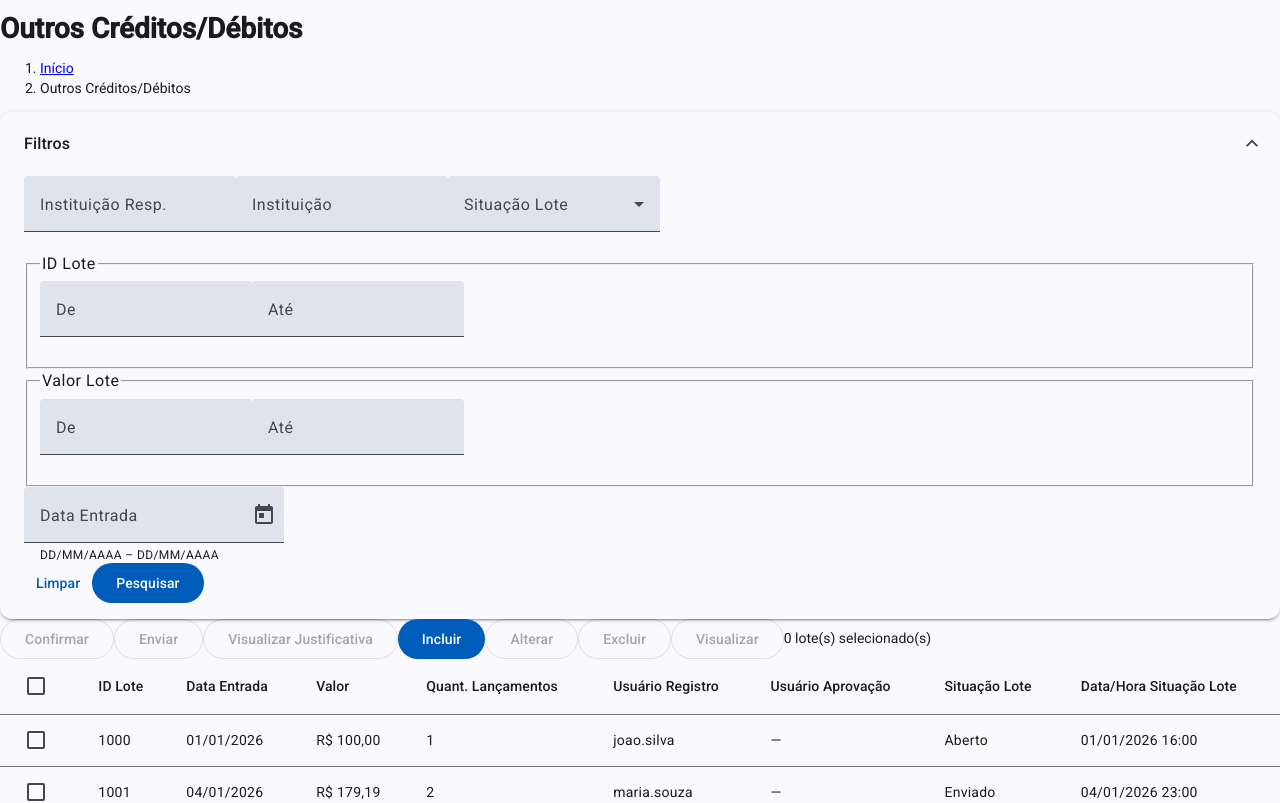
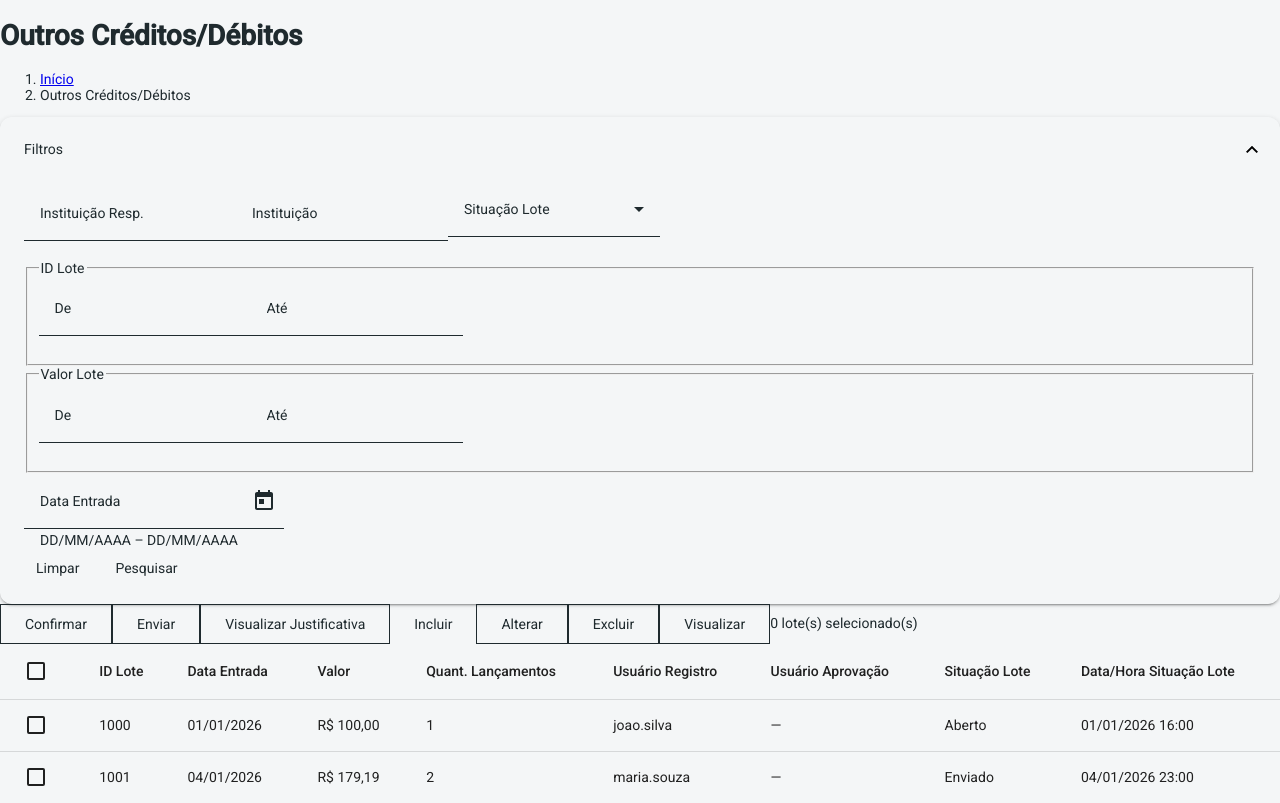
Before and after one commit to ysobarbosa/outros-creditos-debitos, an Angular app: page / in a window 1280 px wide. Shown: the top 803 px of the page. Built offline with nearby package versions, Linux system fonts and the light colour scheme.

Commit message:
style: add design tokens and teal Material theme

```diff
--- a/angular.json
+++ b/angular.json
@@ -3,7 +3,9 @@
   "version": 1,
   "cli": {
     "packageManager": "npm",
-    "schematicCollections": ["angular-eslint"]
+    "schematicCollections": [
+      "angular-eslint"
+    ]
   },
   "newProjectRoot": "projects",
   "projects": {
@@ -22,6 +24,11 @@
         "build": {
           "builder": "@angular/build:application",
           "options": {
+            "stylePreprocessorOptions": {
+              "includePaths": [
+                "src/styles"
+              ]
+            },
             "browser": "src/main.ts",
             "tsConfig": "tsconfig.app.json",
             "inlineStyleLanguage": "scss",
@@ -31,7 +38,9 @@
                 "input": "public"
               }
             ],
-            "styles": ["src/styles.scss"],
+            "styles": [
+              "src/styles.scss"
+            ],
             "server": "src/main.server.ts",
             "outputMode": "server",
             "security": {
@@ -80,7 +89,10 @@
         "lint": {
           "builder": "@angular-eslint/builder:lint",
           "options": {
-            "lintFilePatterns": ["src/**/*.ts", "src/**/*.html"]
+            "lintFilePatterns": [
+              "src/**/*.ts",
+              "src/**/*.html"
+            ]
           }
         }
       }
--- a/src/styles.scss
+++ b/src/styles.scss
@@ -1,39 +1,3 @@
-// Include theming for Angular Material with `mat.theme()`.
-// This Sass mixin will define CSS variables that are used for styling Angular Material
-// components according to the Material 3 design spec.
-// Learn more about theming and how to use it for your application's
-// custom components at https://material.angular.dev/guide/theming
-@use '@angular/material' as mat;
-
-html {
-  height: 100%;
-  @include mat.theme(
-    (
-      color: (
-        primary: mat.$azure-palette,
-        tertiary: mat.$blue-palette,
-      ),
-      typography: Roboto,
-      density: 0,
-    )
-  );
-}
-
-body {
-  // Default the application to a light color theme. This can be changed to
-  // `dark` to enable the dark color theme, or to `light dark` to defer to the
-  // user's system settings.
-  color-scheme: light;
-
-  // Set a default background, font and text colors for the application using
-  // Angular Material's system-level CSS variables. Learn more about these
-  // variables at https://material.angular.dev/guide/system-variables
-  background-color: var(--mat-sys-surface);
-  color: var(--mat-sys-on-surface);
-  font: var(--mat-sys-body-medium);
-
-  // Reset the user agent margin.
-  margin: 0;
-  height: 100%;
-}
-/* You can add global styles to this file, and also import other style files */
+@use 'token';
+@use 'theme-colors';
+@use 'base';
--- /dev/null
+++ b/src/styles/_base.scss
@@ -0,0 +1,18 @@
+*,
+*::before,
+*::after {
+  box-sizing: border-box;
+}
+
+html,
+body {
+  height: 100%;
+}
+
+body {
+  margin: 0;
+  font-family: var(--font-family);
+  font-size: var(--font-size-md);
+  background: var(--color-bg);
+  color: var(--color-text);
+}
--- /dev/null
+++ b/src/styles/_breakpoints.scss
@@ -0,0 +1,8 @@
+$md: 768px;
+$lg: 1024px;
+
+@mixin below($breakpoint) {
+  @media (max-width: ($breakpoint - 1px)) {
+    @content;
+  }
+}
--- /dev/null
+++ b/src/styles/_theme-colors.scss
@@ -0,0 +1,137 @@
+// This file was generated by running 'ng generate @angular/material:theme-color'.
+// Proceed with caution if making changes to this file.
+
+@use 'sass:map';
+@use '@angular/material' as mat;
+
+// Note: Color palettes are generated from primary: #002b32, secondary: #fff
+$_palettes: (
+  primary: (
+    0: #000000,
+    10: #001f25,
+    20: #0d353c,
+    25: #1b4048,
+    30: #274c53,
+    35: #34585f,
+    40: #40646c,
+    50: #597d85,
+    60: #72979f,
+    70: #8cb1ba,
+    80: #a7cdd6,
+    90: #c3e9f2,
+    95: #d4f7ff,
+    98: #effcff,
+    99: #f7fdff,
+    100: #ffffff,
+  ),
+  secondary: (
+    0: #000000,
+    10: #1a1c1c,
+    20: #2f3131,
+    25: #3a3c3c,
+    30: #454747,
+    35: #515353,
+    40: #5d5f5f,
+    50: #767777,
+    60: #909191,
+    70: #aaabab,
+    80: #c6c6c7,
+    90: #e2e2e2,
+    95: #f0f1f1,
+    98: #f9f9f9,
+    99: #fcfcfc,
+    100: #ffffff,
+  ),
+  tertiary: (
+    0: #000000,
+    10: #221630,
+    20: #372b46,
+    25: #433651,
+    30: #4e415d,
+    35: #5a4d69,
+    40: #675976,
+    50: #807190,
+    60: #9b8aaa,
+    70: #b6a5c6,
+    80: #d2c0e2,
+    90: #eedbff,
+    95: #f9edff,
+    98: #fff7ff,
+    99: #fffbff,
+    100: #ffffff,
+  ),
+  neutral: (
+    0: #000000,
+    10: #1a1c1c,
+    20: #2f3131,
+    25: #3a3c3c,
+    30: #454747,
+    35: #515353,
+    40: #5d5e5f,
+    50: #767778,
+    60: #909191,
+    70: #ababab,
+    80: #c6c6c7,
+    90: #e2e2e2,
+    95: #f1f1f1,
+    98: #f9f9f9,
+    99: #fcfcfc,
+    100: #ffffff,
+    4: #0d0e0f,
+    6: #121414,
+    12: #1e2020,
+    17: #282a2b,
+    22: #333535,
+    24: #38393a,
+    87: #dadada,
+    92: #e8e8e8,
+    94: #eeeeee,
+    96: #f4f3f4,
+  ),
+  neutral-variant: (
+    0: #000000,
+    10: #161d1e,
+    20: #2b3233,
+    25: #363d3e,
+    30: #41484a,
+    35: #4d5455,
+    40: #586061,
+    50: #71787a,
+    60: #8b9294,
+    70: #a5acae,
+    80: #c1c8ca,
+    90: #dde4e5,
+    95: #ebf2f4,
+    98: #f4fafc,
+    99: #f7fdff,
+    100: #ffffff,
+  ),
+  error: (
+    0: #000000,
+    10: #410002,
+    20: #690005,
+    25: #7e0007,
+    30: #93000a,
+    35: #a80710,
+    40: #ba1a1a,
+    50: #de3730,
+    60: #ff5449,
+    70: #ff897d,
+    80: #ffb4ab,
+    90: #ffdad6,
+    95: #ffedea,
+    98: #fff8f7,
+    99: #fffbff,
+    100: #ffffff,
+  ),
+);
+
+$_rest: (
+  secondary: map.get($_palettes, secondary),
+  neutral: map.get($_palettes, neutral),
+  neutral-variant: map.get($_palettes, neutral-variant),
+  error: map.get($_palettes, error),
+);
+
+$primary-palette: map.merge(map.get($_palettes, primary), $_rest);
+$tertiary-palette: map.merge(map.get($_palettes, tertiary), $_rest);
--- /dev/null
+++ b/src/styles/_token.scss
@@ -0,0 +1,41 @@
+:root {
+  /* Brand: verde-petróleo */
+  --color-primary: #00626b;
+  --color-primary-dark: #00474e;
+  --color-primary-light: #e3f1f2;
+  --color-primary-contrast: #ffffff;
+
+  /* Neutrals */
+  --color-bg: #f4f6f7;
+  --color-surface: #ffffff;
+  --color-border: #d5dde0;
+  --color-text: #1f2a2e;
+  --color-text-muted: #5f6f74;
+
+  /* Feedback */
+  --color-error: #b3261e;
+  --color-error-bg: #fdecea;
+  --color-success: #1e6b2a;
+  --color-success-bg: #e6f4ea;
+  --color-warning: #8a5300;
+  --color-warning-bg: #fff4e0;
+
+  /* Spacing (4px scale) */
+  --space-1: 4px;
+  --space-2: 8px;
+  --space-3: 12px;
+  --space-4: 16px;
+  --space-5: 24px;
+  --space-6: 32px;
+
+  /* Shape and elevation */
+  --radius-sm: 4px;
+  --radius-md: 8px;
+  --shadow-card: 0 1px 3px rgba(0, 0, 0, 0.12);
+
+  /* Typography */
+  --font-family: Roboto, 'Helvetica Neue', sans-serif;
+  --font-size-sm: 0.8125rem;
+  --font-size-md: 0.875rem;
+  --font-size-lg: 1.25rem;
+}
```
